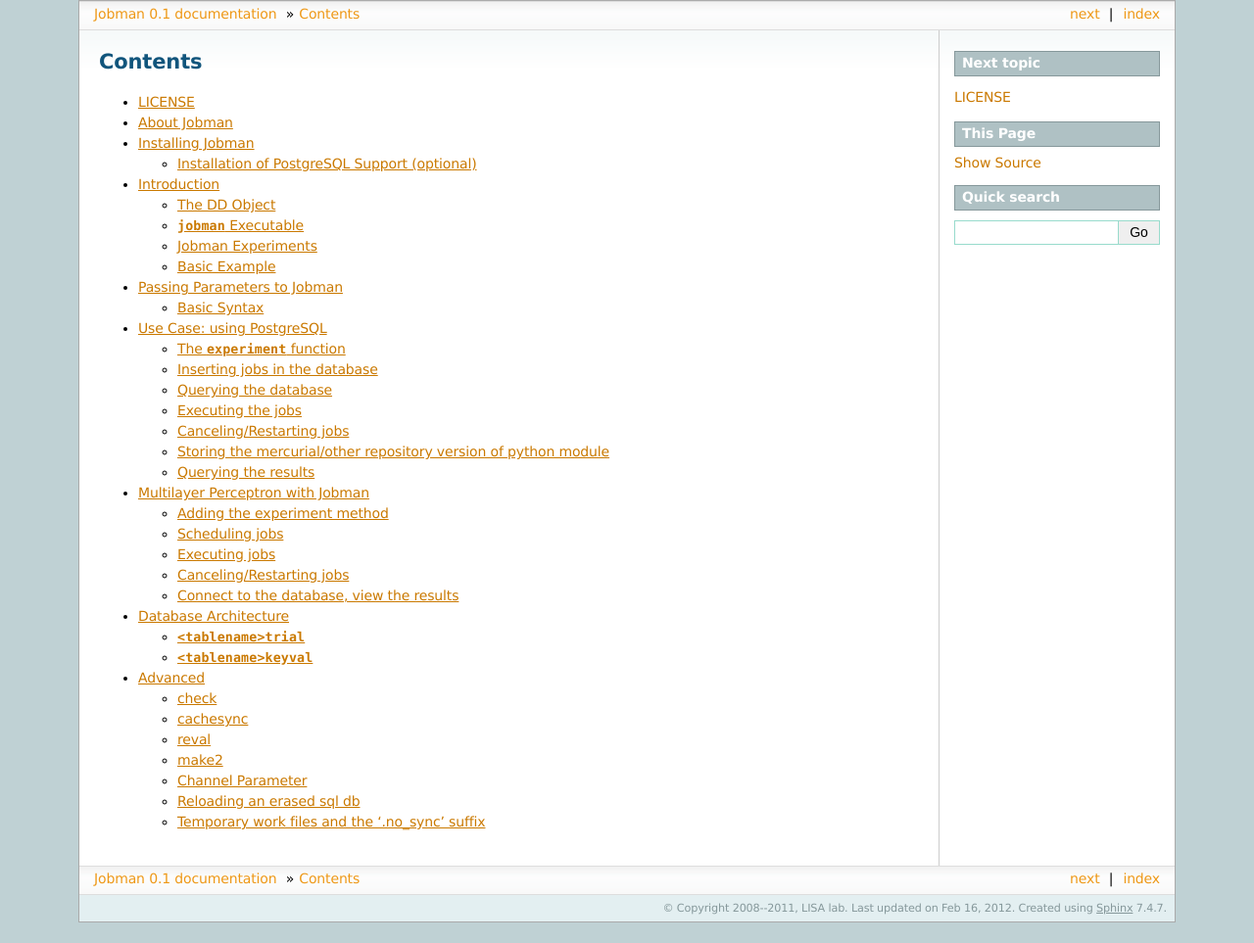
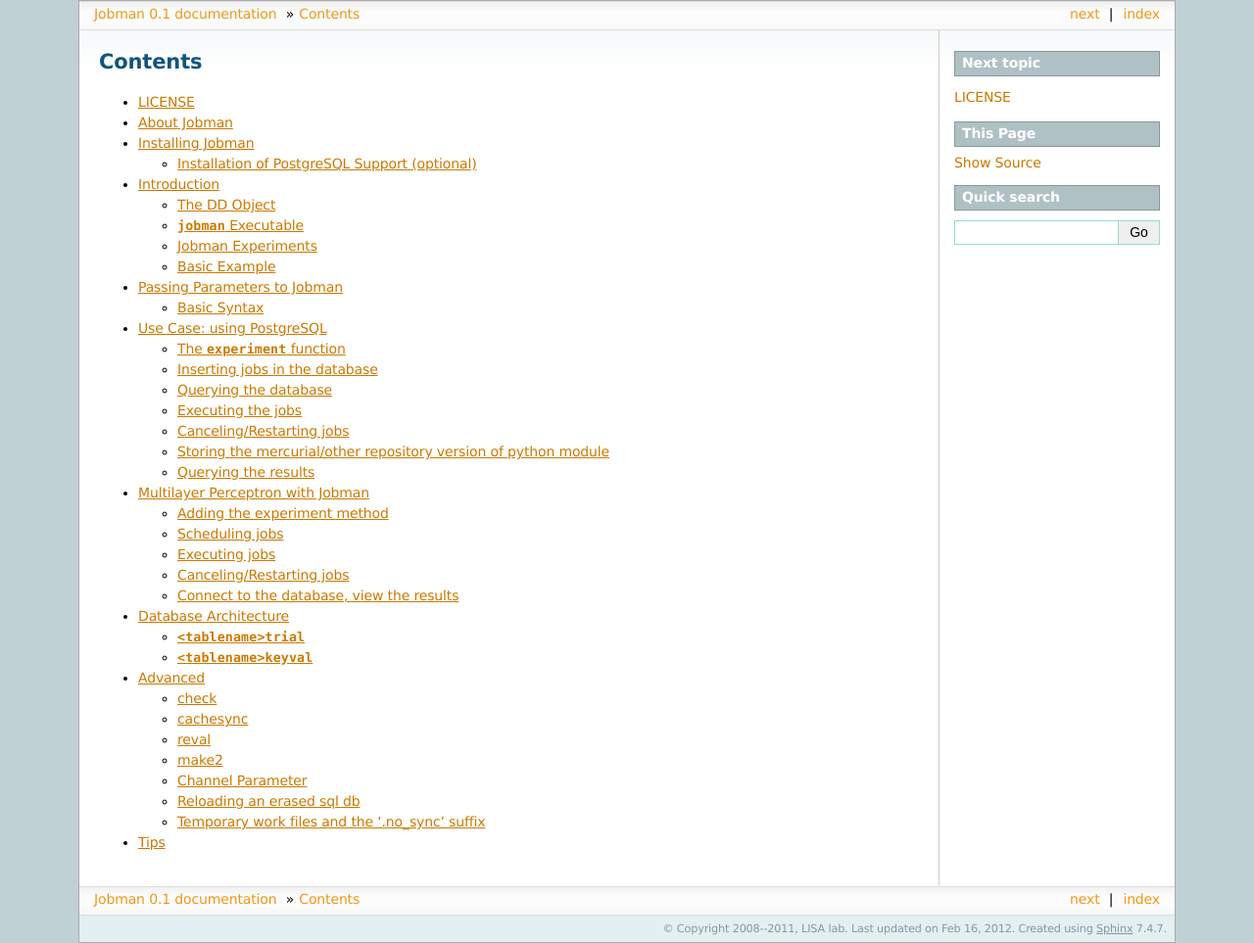
Before and after one commit to crmne/jobman, a Sphinx documentation site: the page built from doc/contents.txt, in a window 1280 px wide. Shown: the whole page at 98% size. Built offline with Sphinx 7.4.7, drawn with Linux system fonts in a browser that asks for light colours; formulas are drawn with MathJax 3; before the commit the page ends 942 px from its top, so only the background shows below that.

Commit message:
remove warning at doc generation.

```diff
--- a/doc/contents.txt
+++ b/doc/contents.txt
@@ -17,3 +17,4 @@
    mlp_jobman
    dbarch
    advanced
+   tips
--- a/doc/index.txt
+++ b/doc/index.txt
@@ -25,7 +25,7 @@
 * :ref:`mlp_jobman` -- A complete example, from start to end.
 * :ref:`dbarch` -- Quick tour of the database architecture underlying Jobman.
 * :ref:`advanced` -- Advanced topics.
-* :ref:`tips` -- Tips
+* :ref:`tips` -- Tips.
 
 You can download the latest `PDF documentation <http://deeplearning.net/software/jobman/jobman.pdf>`_, rather than reading it online.
 
--- a/doc/tips.txt
+++ b/doc/tips.txt
@@ -1,5 +1,3 @@
-.. index:: Tips
-
 .. _tips:
 
 Tips
```
